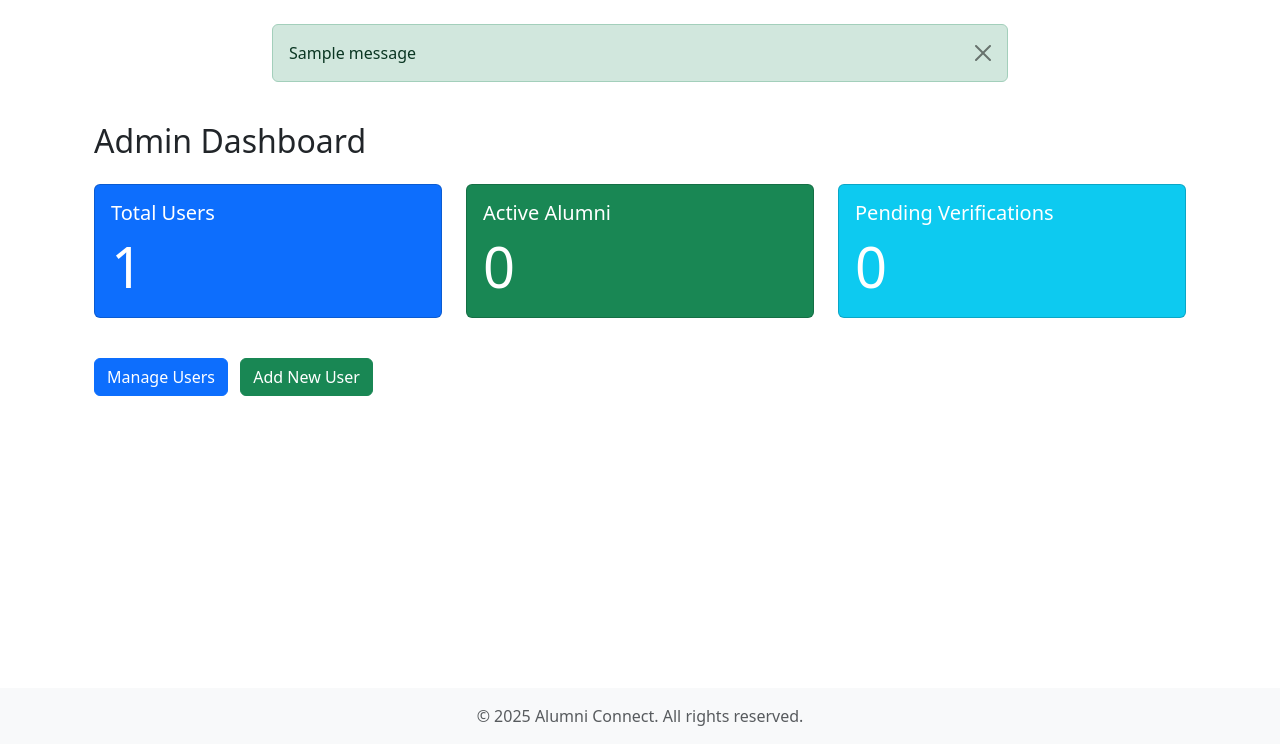
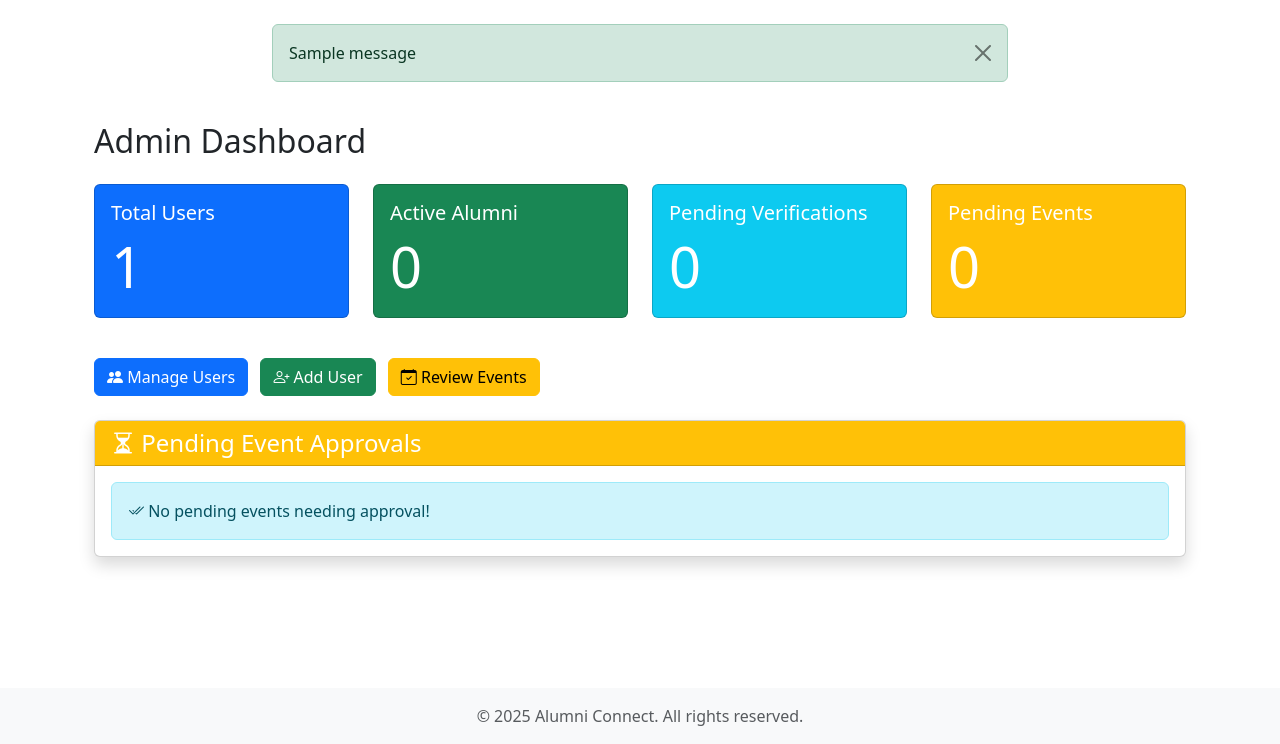
Before and after one commit to Hillcrest01/alumni-student-engagement-system, a Flask app: page /admin/dashboard in a window 1280 px wide. Shown: the part 56-800 px from the top of the page. Run offline with Flask 3, Linux system fonts and the light colour scheme; a user stored in the database is signed in; tables that the repository leaves empty hold one stand-in row (values such as "Sample post"); one stand-in notice (Sample message) is shown.

Commit message:
correct time zone from UTC to EAT, initialize events

```diff
--- a/app/admin/routes.py
+++ b/app/admin/routes.py
@@ -1,10 +1,10 @@
 from flask import Blueprint, render_template, redirect, url_for, flash, abort
 from flask_login import login_required, current_user
 from app import db
-from app.models import User, Interest
+from app.models import User, Interest, Event
 from app.forms import AdminAddUserForm, AdminEditUserForm
 from werkzeug.security import generate_password_hash
-import secrets
+from datetime import datetime
 
 admin_bp = Blueprint('admin', __name__, url_prefix='/admin')
 
@@ -16,17 +16,31 @@ def check_admin():
 
 @admin_bp.route('/dashboard')
 def dashboard():
-    from app.models import User
+    # Get dashboard statistics
     stats = {
         'total_users': User.query.count(),
         'active_alumni': User.query.filter(
             User.role == 'alumni',
             User.availability == 'available'
         ).count(),
-        'pending_verifications': User.query.filter_by(is_verified=False).count()
+        'pending_verifications': User.query.filter_by(is_verified=False).count(),
+        'pending_events_count': Event.query.filter_by(is_verified=False).count()
     }
 
-    return render_template('admin/dashboard.html' , stats = stats)
+    # Get pending events for approval
+    pending_events = []
+    for event in Event.query.filter_by(is_verified=False).order_by(Event.date_time.asc()).all():
+        pending_events.append({
+            'id': event.id,
+            'title': event.title,
+            'creator': event.creator,
+            'date_time': event.date_time.strftime('%Y-%m-%d'),  # Format here
+            'raw_date': event.date_time  # Keep original for sorting if needed
+        })
+
+    return render_template('admin/dashboard.html',
+                         stats=stats,
+                         pending_events=pending_events)
 
 @admin_bp.route('/users')
 def manage_users():
@@ -38,7 +52,7 @@ def add_user():
     form = AdminAddUserForm()
 
     if form.validate_on_submit():
-        temp_password = secrets.token_urlsafe(12)
+        temp_password = "Password123!"
         user = User(
             email=form.email.data,
             role=form.role.data,
@@ -82,3 +96,25 @@ def delete_user(user_id):
     db.session.commit()
     flash('User deleted successfully', 'success')
     return redirect(url_for('admin.manage_users'))
+
+@admin_bp.route('/verify-event/<int:event_id>', methods=['POST'])
+def verify_event(event_id):
+    event = Event.query.get_or_404(event_id)
+    event.is_verified = True
+    db.session.commit()
+    flash(f'Event "{event.title}" approved successfully', 'success')
+    return redirect(url_for('admin.dashboard'))
+
+@admin_bp.route('/delete-event/<int:event_id>', methods=['POST'])
+def delete_event(event_id):
+    event = Event.query.get_or_404(event_id)
+    db.session.delete(event)
+    db.session.commit()
+    flash('Event deleted successfully', 'success')
+    return redirect(url_for('admin.dashboard'))
+
+
+@admin_bp.route('/verify-events')
+def verify_events():
+    pending_events = Event.query.filter_by(is_verified=False).all()
+    return render_template('admin/verify_events.html', events=pending_events)
--- a/app/models.py
+++ b/app/models.py
@@ -106,3 +106,17 @@ class Message(db.Model):
     @staticmethod
     def get_unread_count(user_id):
         return Message.query.filter_by(receiver_id=user_id, read=False).count()
+
+
+class Event(db.Model):
+    id = db.Column(db.Integer, primary_key=True)
+    title = db.Column(db.String(150), nullable=False)
+    description = db.Column(db.Text, nullable=False)
+    date_time = db.Column(db.DateTime, nullable=False)
+    location = db.Column(db.String(200))
+    image = db.Column(db.String(255))  # Stores image path
+    created_at = db.Column(db.DateTime, default=datetime.utcnow)
+    is_verified = db.Column(db.Boolean, default=False)
+    creator_id = db.Column(db.Integer, db.ForeignKey('user.id'), nullable=False)
+
+    creator = db.relationship('User', backref=db.backref('created_events', lazy=True))
--- a/app/templates/admin/dashboard.html
+++ b/app/templates/admin/dashboard.html
@@ -6,7 +6,8 @@
     <h2 class="mb-4">Admin Dashboard</h2>
 
     <div class="row">
-        <div class="col-md-4">
+        <!-- Existing stats cards -->
+        <div class="col-md-3">
             <div class="card text-white bg-primary mb-3">
                 <div class="card-body">
                     <h5 class="card-title">Total Users</h5>
@@ -14,7 +15,7 @@
                 </div>
             </div>
         </div>
-        <div class="col-md-4">
+        <div class="col-md-3">
             <div class="card text-white bg-success mb-3">
                 <div class="card-body">
                     <h5 class="card-title">Active Alumni</h5>
@@ -22,7 +23,7 @@
                 </div>
             </div>
         </div>
-        <div class="col-md-4">
+        <div class="col-md-3">
             <div class="card text-white bg-info mb-3">
                 <div class="card-body">
                     <h5 class="card-title">Pending Verifications</h5>
@@ -30,15 +31,77 @@
                 </div>
             </div>
         </div>
+        <!-- New Pending Events Card -->
+        <div class="col-md-3">
+            <div class="card text-white bg-warning mb-3">
+                <div class="card-body">
+                    <h5 class="card-title">Pending Events</h5>
+                    <p class="card-text display-4">{{ stats.pending_events_count }}</p>
+                </div>
+            </div>
+        </div>
     </div>
 
-    <div class="mt-4">
+    <!-- Action Buttons -->
+    <div class="mt-4 mb-4">
         <a href="{{ url_for('admin.manage_users') }}" class="btn btn-primary me-2">
-            Manage Users
+            <i class="bi bi-people-fill"></i> Manage Users
         </a>
-        <a href="{{ url_for('admin.add_user') }}" class="btn btn-success">
-            Add New User
+        <a href="{{ url_for('admin.add_user') }}" class="btn btn-success me-2">
+            <i class="bi bi-person-plus"></i> Add User
         </a>
+        <a href="#pending-events" class="btn btn-warning">
+            <i class="bi bi-calendar-check"></i> Review Events
+        </a>
+    </div>
+
+    <!-- Pending Events Section -->
+    <div class="card shadow">
+        <div class="card-header bg-warning text-white">
+            <h4 class="mb-0"><i class="bi bi-hourglass-split"></i> Pending Event Approvals</h4>
+        </div>
+        <div class="card-body">
+            {% if pending_events %}
+            <div class="table-responsive">
+                <table class="table table-hover">
+                    <thead>
+                        <tr>
+                            <th>Event Title</th>
+                            <th>Created By</th>
+                            <th>Event Date</th>
+                            <th>Actions</th>
+                        </tr>
+                    </thead>
+                    <tbody>
+                        {% for event in pending_events %}
+                        <tr>
+                            <td>{{ event.title }}</td>
+                            <td>{{ event.creator.full_name }}</td>
+                            <td>{{ event.date_time }}</td>
+                            <td>
+                                <div class="d-flex gap-2">
+                                    <form action="{{ url_for('admin.approve_event', event_id=event.id) }}" method="POST">
+                                        <button type="submit" class="btn btn-sm btn-success">
+                                            <i class="bi bi-check-circle"></i> Approve
+                                        </button>
+                                    </form>
+                                    <a href="{{ url_for('events.event_detail', event_id=event.id) }}"
+                                       class="btn btn-sm btn-primary">
+                                        <i class="bi bi-eye"></i> View
+                                    </a>
+                                </div>
+                            </td>
+                        </tr>
+                        {% endfor %}
+                    </tbody>
+                </table>
+            </div>
+            {% else %}
+            <div class="alert alert-info mb-0">
+                <i class="bi bi-check2-all"></i> No pending events needing approval!
+            </div>
+            {% endif %}
+        </div>
     </div>
 </div>
 {% endblock %}
--- a/app/templates/messaging/conversation.html
+++ b/app/templates/messaging/conversation.html
@@ -18,7 +18,7 @@
                         <div class="card-body">
                             <p class="card-text">{{ message.content }}</p>
                             <small class="text-muted">
-                                {{ message.timestamp.strftime('%Y-%m-%d %H:%M') }}
+                                {{ message.eat_timestamp }}
                                 {% if not message.read and message.receiver_id == current_user.id %}
                                 <i class="bi bi-circle-fill text-primary ms-2" style="font-size: 0.6rem;"></i>
                                 {% endif %}
--- a/app/templates/messaging/inbox.html
+++ b/app/templates/messaging/inbox.html
@@ -18,7 +18,7 @@
                 <div>
                     <h5 class="mb-1">{{ user.full_name }}</h5>
                     <small class="text-muted">
-                        Last message: {{ last_time.strftime('%Y-%m-%d %H:%M') }}
+                        Last message:  {{ last_time }}
                     </small>
                 </div>
                 {% if unread > 0 %}
```
Also changed, not shown: app/events/routes.py (added, +102 -0 lines), app/forms.py (+15 -1 lines), app/messaging/routes.py (+28 -3 lines), app/templates/events/_event_card.html (added, +38 -0 lines), app/templates/events/list.html (added, +24 -0 lines), app/templates/home.html (added, +11 -0 lines), app/utils.py (added, +12 -0 lines), migrations/versions/b33607627cf7_add_event_model.py (added, +40 -0 lines).
